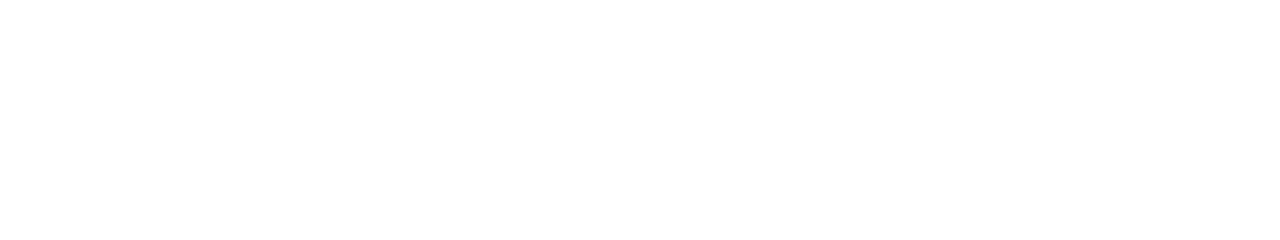
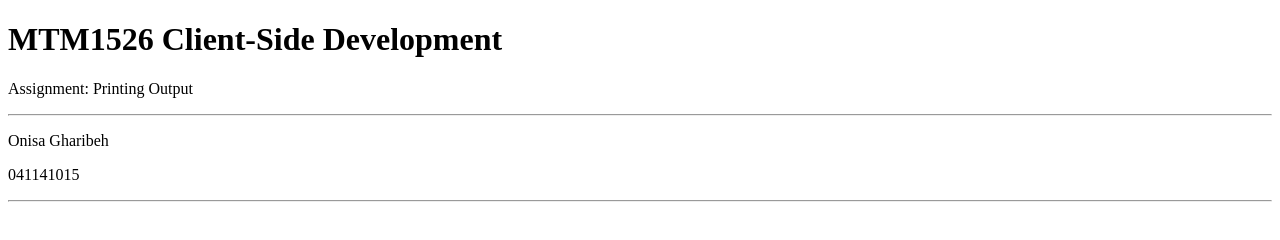
Before and after one commit to onisa-gharaibeh/printing-output, a plain HTML site: page index.html in a window 1280 px wide. Drawn offline with Linux system fonts and the light colour scheme.

Commit message:
Update index.html

```diff
--- a/index.html
+++ b/index.html
@@ -6,6 +6,12 @@
     <title>Printing Output | Onisa</title>
 </head>
 <body>
+    <h1>MTM1526 Client-Side Development</h1>
+    <p>Assignment: Printing Output</p>
+    <hr>
+    <p>Onisa Gharibeh</p>
+    <p>041141015</p>
+    <hr>
     <script src="js/index.js"></script>
 </body>
 </html>
```
